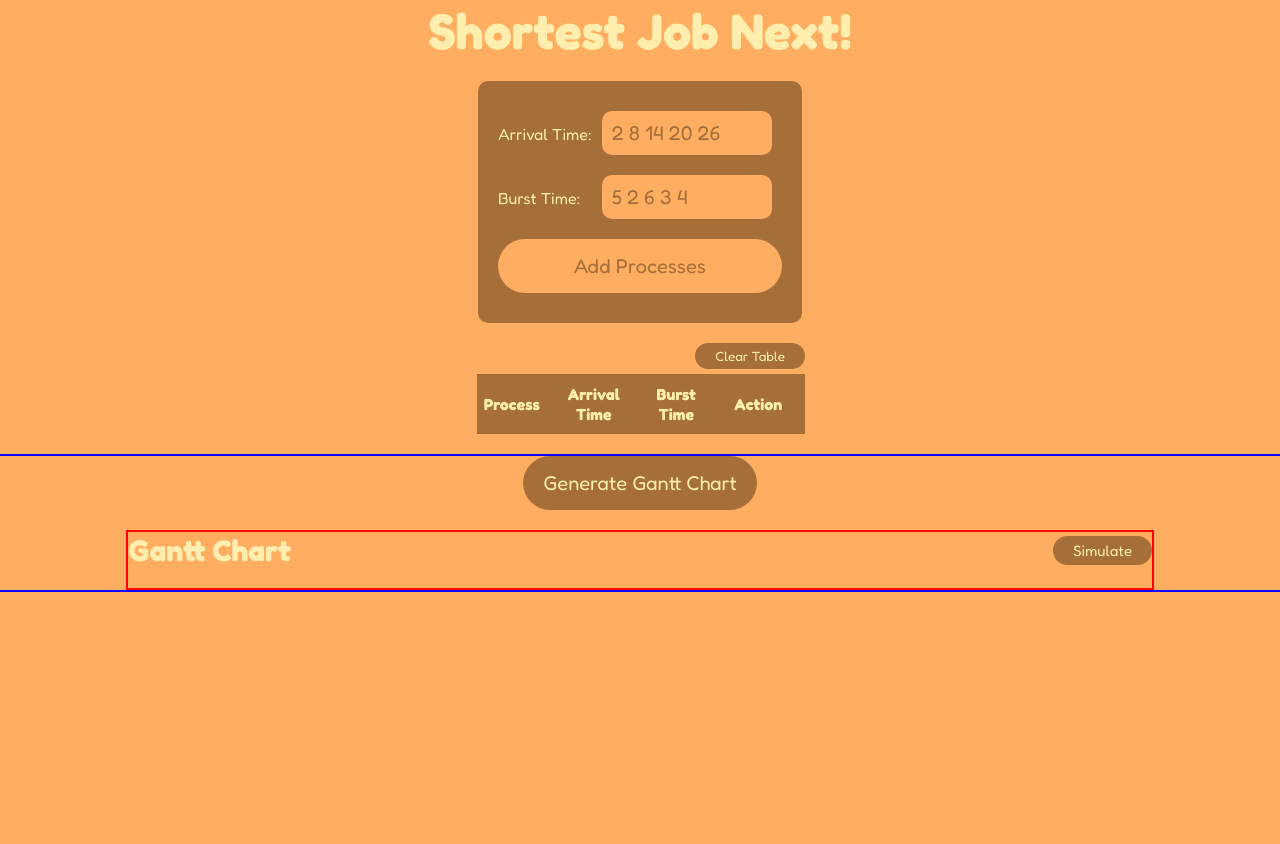
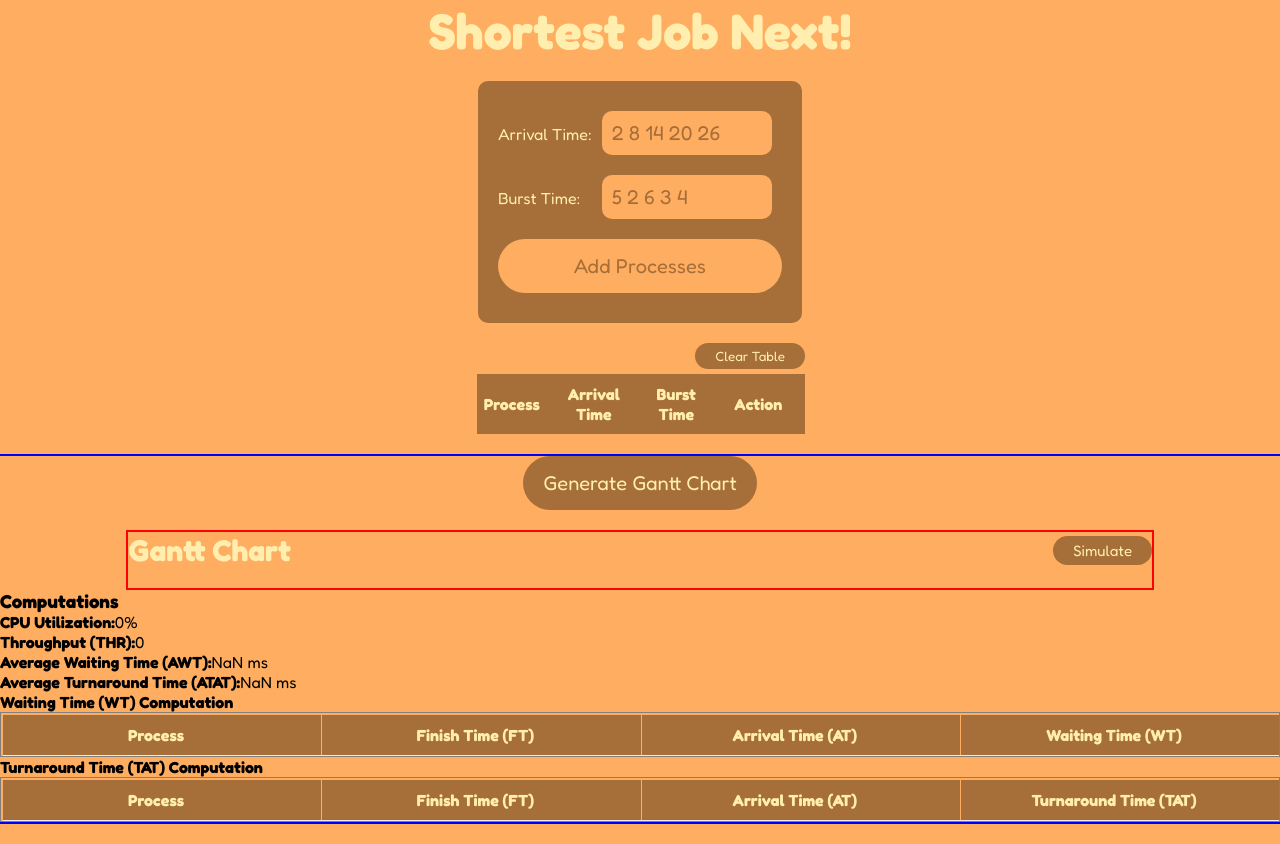
Before and after one commit to klyneajido/SJN, a React (Vite) app: page / in a window 1280 px wide. Before the commit the page ends 800 px from the top, so only its background shows below. Built offline with nearby package versions, Linux system fonts and the light colour scheme.

Commit message:
with computations. but magulohehe

```diff
--- /dev/null
+++ b/src/components/Computations.jsx
@@ -0,0 +1,94 @@
+export default function Computations({ processes, ganttChartData }) {
+    // Calculate CPU Utilization
+    const totalBurstTime = processes.reduce((acc, process) => acc + process.burstTime, 0);
+    const totalTime = ganttChartData[ganttChartData.length - 1]?.end || 0;
+    const cpuUtilization = totalTime > 0 ? ((totalBurstTime / totalTime) * 100).toFixed(2) : 0;
+
+    // Calculate Throughput (THR)
+    const completedProcessesCount = ganttChartData.filter(item => item.label !== "X").length;
+    const throughput = totalTime > 0 ? (completedProcessesCount / totalTime).toFixed(2) : 0;
+
+    // Calculate Total Turnaround Time (TTAT) and Total Waiting Time (TWT)
+    let totalTurnaroundTime = 0;
+    let totalWaitingTime = 0;
+
+    // Prepare table data for Waiting Time (WT) and Turnaround Time (TAT) computation
+    const tableData = processes.map(process => {
+      const completionTime = ganttChartData.find(item => item.label === `P${process.process}`)?.end;
+      let turnaroundTime = 0;
+      let waitingTime = 0;
+
+      if (completionTime !== undefined) {
+        turnaroundTime = completionTime - process.arrivalTime; // TAT = Finish Time - Arrival Time
+        waitingTime = completionTime - process.arrivalTime - process.burstTime; // WT = Finish Time - Arrival Time - Burst Time
+      }
+
+      totalTurnaroundTime += turnaroundTime;
+      totalWaitingTime += waitingTime;
+
+      return {
+        process: `P${process.process}`,
+        finishTime: completionTime,
+        arrivalTime: process.arrivalTime,
+        waitingTime,
+        turnaroundTime
+      };
+    });
+
+    const atat = processes.length > 0 ? (totalTurnaroundTime / processes.length).toFixed(2) : "NaN";
+    const awt = processes.length > 0 ? (totalWaitingTime / processes.length).toFixed(2) : "NaN";
+
+    return (
+      <div>
+        <h3>Computations</h3>
+        <p><strong>CPU Utilization:</strong> {cpuUtilization}%</p>
+        <p><strong>Throughput (THR):</strong> {throughput}</p>
+        <p><strong>Average Waiting Time (AWT):</strong> {awt} ms</p>
+        <p><strong>Average Turnaround Time (ATAT):</strong> {atat} ms</p>
+
+        <h4>Waiting Time (WT) Computation</h4>
+        <table border="1">
+          <thead>
+            <tr>
+              <th>Process</th>
+              <th>Finish Time (FT)</th>
+              <th>Arrival Time (AT)</th>
+              <th>Waiting Time (WT)</th>
+            </tr>
+          </thead>
+          <tbody>
+            {tableData.map((data, index) => (
+              <tr key={index}>
+                <td>{data.process}</td>
+                <td>{data.finishTime}</td>
+                <td>{data.arrivalTime}</td>
+                <td>{data.waitingTime}</td>
+              </tr>
+            ))}
+          </tbody>
+        </table>
+
+        <h4>Turnaround Time (TAT) Computation</h4>
+        <table border="1">
+          <thead>
+            <tr>
+              <th>Process</th>
+              <th>Finish Time (FT)</th>
+              <th>Arrival Time (AT)</th>
+              <th>Turnaround Time (TAT)</th>
+            </tr>
+          </thead>
+          <tbody>
+            {tableData.map((data, index) => (
+              <tr key={index}>
+                <td>{data.process}</td>
+                <td>{data.finishTime}</td>
+                <td>{data.arrivalTime}</td>
+                <td>{data.turnaroundTime}</td>
+              </tr>
+            ))}
+          </tbody>
+        </table>
+      </div>
+    );
+  }
--- a/src/components/GanttChart.jsx
+++ b/src/components/GanttChart.jsx
@@ -1,6 +1,7 @@
 import React, { useState, useEffect,useRef } from "react";
 import styles from "../assets/css/ganttChart.module.css";
 import Simulation from "./Simulation";
+import Computations from "./Computations";
 
 const GanttChart = ({
   processes,
@@ -303,6 +304,8 @@ const GanttChart = ({
           setIsSimulating={setIsSimulating}
         />
       )}
+      <Computations processes={processes} ganttChartData={ganttChartData} />
+
     </div>
   );
 };
```
